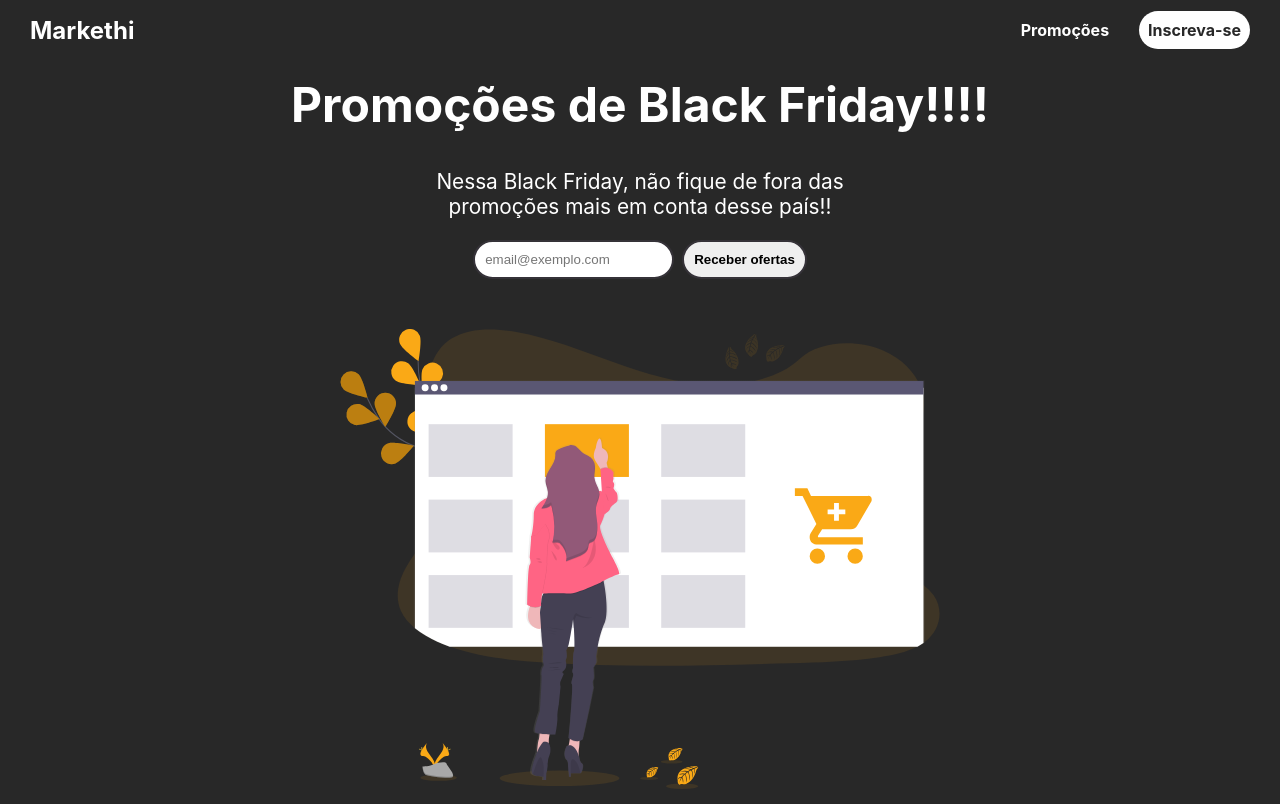
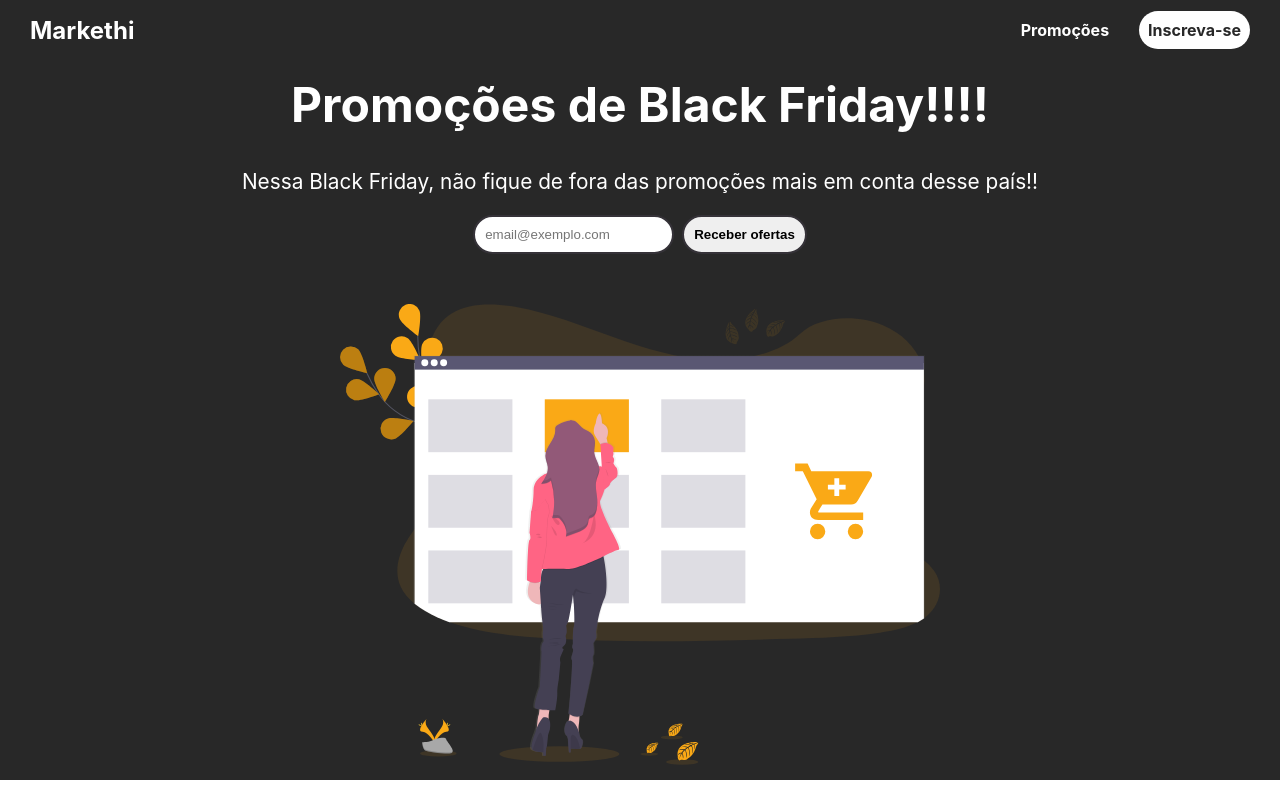
Before and after one commit to thiagopirolla/landing-page-hiring, a React (Create React App) app: page / in a window 1280 px wide. Built offline with nearby package versions, Linux system fonts and the light colour scheme.

Commit message:
feat: E-mail capture by localStorage

```diff
--- a/src/components/firstSection/index.tsx
+++ b/src/components/firstSection/index.tsx
@@ -14,7 +14,7 @@ export default function FirstSection() {
       </S.description>
 
       <Form/>
-      <S.Image><Imagem2 style={{width:"600", height:"460"}}/></S.Image>
+      <S.Image><Imagem2 style={{maxWidth:"600px", width:"100%", height:"100%"}}/></S.Image>
 
     </S.Container>
   );
--- a/src/components/firstSection/style.ts
+++ b/src/components/firstSection/style.ts
@@ -20,7 +20,7 @@ export const description = styled.p`
   color: #fff;
   font-size: 1.3em;
   text-align: center;
-  width: 25em;
+  width: 75%;
   margin-top: 35px;
   margin-left: auto;
   margin-right: auto;
--- a/src/components/form/index.tsx
+++ b/src/components/form/index.tsx
@@ -1,12 +1,19 @@
-import React from 'react';
+import React, { useState } from 'react';
 import * as S from './style'
 
 export default function Form() {
+    const [email, setEmail] = useState("")
     return(
         <S.FormContainer>
         <S.Form >
-            <S.EmailInput type="email" placeholder="email@exemplo.com" />
-            <S.ButtonInput type="submit" value="Receber ofertas"/>
+            <S.EmailInput type="email" placeholder="email@exemplo.com" onChange={(event) => {
+                setEmail(event.target.value)
+            }}/>
+            <S.ButtonInput type="submit" value="Receber ofertas" onClick={(event) =>{
+                localStorage.setItem('email', email)
+                event.preventDefault()
+                console.log(email)
+            }}/>
         </S.Form>
         </S.FormContainer>
     )
--- a/src/components/form/style.ts
+++ b/src/components/form/style.ts
@@ -1,4 +1,3 @@
-import { type } from 'os'
 import styled from 'styled-components'
 
 export const FormContainer = styled.div`
--- a/src/components/header/index.tsx
+++ b/src/components/header/index.tsx
@@ -7,10 +7,10 @@ export default function Header() {
       <S.Logo>Markethi</S.Logo>
 
       <S.NavbarRightElements>
-        <a href="">
+        <a href="www.google.com">
           <b>Promoções</b>
         </a>
-        <a href="">
+        <a href="www.google.com">
           <S.NavbarButton>Inscreva-se</S.NavbarButton>
         </a>
       </S.NavbarRightElements>
--- a/src/pages/landingPage/index.tsx
+++ b/src/pages/landingPage/index.tsx
@@ -2,7 +2,6 @@ import React from "react";
 import FirstSection from "../../components/firstSection";
 import Header from "../../components/header";
 
-import * as S from "./style";
 
 export default function LandingPage() {
   return (
```
